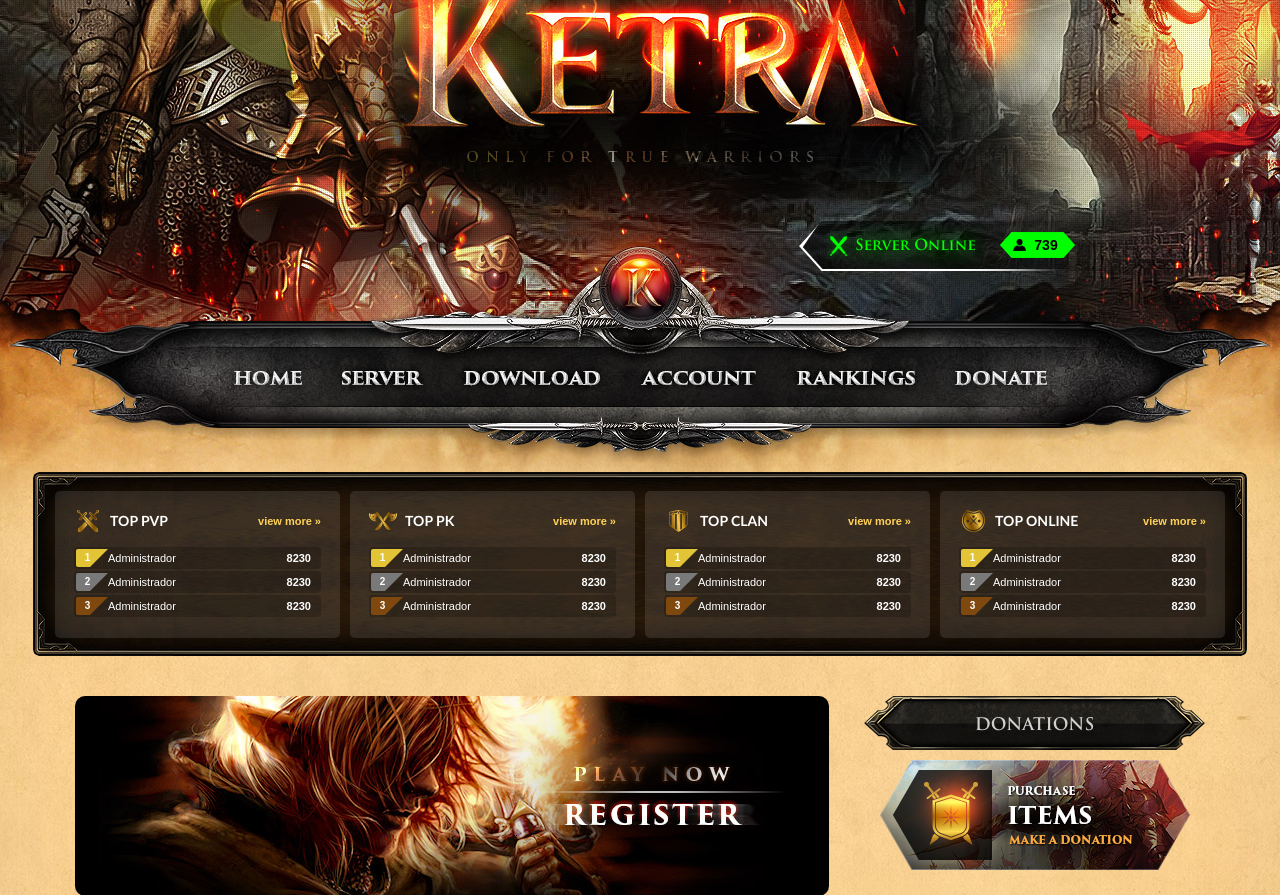
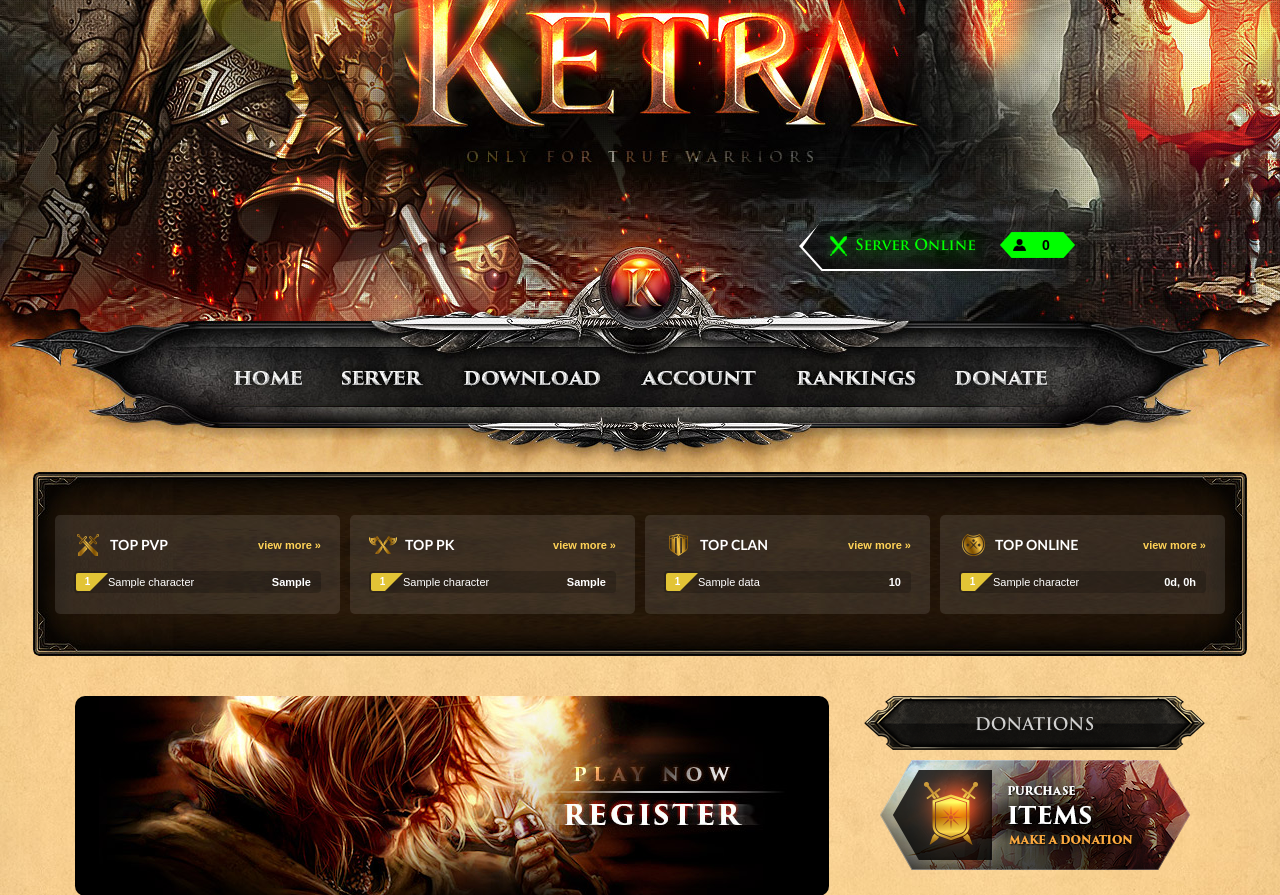
Before and after one commit to michaelsribeiro/L2Ketra, a PHP site: page / in a window 1280 px wide. Shown: the part 308-1203 px from the top of the page. Run offline with PHP 8.4, Linux system fonts and the light colour scheme; tables that the repository leaves empty or names only in its code hold one stand-in row (values such as "Sample post"); some libraries are stand-ins or nearby versions.

Commit message:
Page header status updated

```diff
--- a/pages/header.php
+++ b/pages/header.php
@@ -1,4 +1,4 @@
-<?php ?>
+<?php include "engine/db_connect.php"; ?>
 <header>
     <div class="container">
         <div class="user">
@@ -19,13 +19,22 @@
                     </div>
                 </form>
             </div>
-            <div class="forgot"><a href="#">Forgot your password?</a></div>
+            <div class="forgot"><a href="./?pages=forgot">Forgot your password?</a></div>
             <img class="avatar" src="assets/images/dark-elf-male.jpg"></img>
         </div>
         <div class="serverStatus">
             <span></span>
             <p>Server Online</p>
-            <div class="players_on">739</div>
+            <?php
+                $sql = "SELECT COUNT(*) AS quant FROM characters WHERE online > 0";
+                $result = mysqli_query($conn, $sql);
+
+                if(mysqli_num_rows($result) > 0) {
+                    $fetch = mysqli_fetch_assoc($result);
+
+                    echo "<div class='players_on'>".$fetch['quant']."</div>";
+                }
+            ?>
         </div>
         <nav>
             <ul>
@@ -46,89 +55,130 @@
                 <div class="title">
                     <span class="pvp"></span>
                     <div class="desc">Top Pvp</div>
-                    <a href="http://#">view more »</a>
+                    <a href="./?pages=toppvp">view more »</a>
                 </div>
-                <div class="rank">
-                    <div class="p1 pos">1</div>
-                    <div class="nickname">Administrador</div>
-                    <div class="total">8230</div>
-                </div>
-                <div class="rank">
-                    <div class="p2 pos">2</div>
-                    <div class="nickname">Administrador</div>
-                    <div class="total">8230</div>
-                </div>
-                <div class="rank">
-                    <div class="p3 pos">3</div>
-                    <div class="nickname">Administrador</div>
-                    <div class="total">8230</div>
-                </div>
+                <?php
+                $i = 0;
+                $sql = "SELECT
+                            c.char_name,
+                            c.pvpkills
+                        FROM
+                            characters as c
+                        WHERE
+                            c.accesslevel = 0
+                        ORDER BY pvpkills DESC, char_name ASC LIMIT 3";
+                $result = mysqli_query($conn, $sql);
+
+                if(mysqli_num_rows($result) > 0) {
+                    while($fetch = mysqli_fetch_assoc($result)){
+                        $i++;
+                         echo
+                         "<div class='rank'>
+                            <div class='p".$i." pos'>".$i."</div>
+                            <div class='nickname'>".$fetch['char_name']."</div>
+                            <div class='total'>".$fetch['pvpkills']."</div>
+                        </div>";
+                    }
+                }
+            ?>
             </div>
             <div class="box-rank">
                 <div class="title">
                     <span class="pk"></span>
                     <div class="desc">Top Pk</div>
-                    <a href="http://#">view more »</a>
+                    <a href="./?pages=toppk">view more »</a>
                 </div>
-                <div class="rank">
-                    <div class="p1 pos">1</div>
-                    <div class="nickname">Administrador</div>
-                    <div class="total">8230</div>
-                </div>
-                <div class="rank">
-                    <div class="p2 pos">2</div>
-                    <div class="nickname">Administrador</div>
-                    <div class="total">8230</div>
-                </div>
-                <div class="rank">
-                    <div class="p3 pos">3</div>
-                    <div class="nickname">Administrador</div>
-                    <div class="total">8230</div>
-                </div>
+                <?php
+                $i = 0;
+                $sql = "SELECT
+                            c.char_name,
+                            c.pkkills
+                        FROM
+                            characters as c
+                        WHERE
+                            c.accesslevel = 0
+                        ORDER BY pkkills DESC, char_name ASC LIMIT 3";
+                $result = mysqli_query($conn, $sql);
+
+                if(mysqli_num_rows($result) > 0) {
+                    while($fetch = mysqli_fetch_assoc($result)){
+                        $i++;
+                        echo
+                        "<div class='rank'>
+                            <div class='p".$i." pos'>".$i."</div>
+                            <div class='nickname'>".$fetch['char_name']."</div>
+                            <div class='total'>".$fetch['pkkills']."</div>
+                        </div>";
+                    }
+                }
+                ?>
             </div>
             <div class="box-rank">
                 <div class="title">
                     <span class="clan"></span>
                     <div class="desc">Top Clan</div>
-                    <a href="http://#">view more »</a>
+                    <a href="./?pages=topclan">view more »</a>
                 </div>
-                <div class="rank">
-                    <div class="p1 pos">1</div>
-                    <div class="nickname">Administrador</div>
-                    <div class="total">8230</div>
-                </div>
-                <div class="rank">
-                    <div class="p2 pos">2</div>
-                        <div class="nickname">Administrador</div>
-                        <div class="total">8230</div>
-                </div>
-                <div class="rank">
-                    <div class="p3 pos">3</div>
-                    <div class="nickname">Administrador</div>
-                    <div class="total">8230</div>
-                </div>
+                <?php
+                $i = 0;
+                $sql = "SELECT
+                            c.clan_name,
+                            c.reputation_score
+                        FROM
+                            clan_data AS c
+                        ORDER BY c.clan_level DESC, c.reputation_score DESC LIMIT 3";
+                $result = mysqli_query($conn, $sql);
+
+                if(mysqli_num_rows($result) > 0) {
+                    while($fetch = mysqli_fetch_assoc($result)){
+                        $i++;
+                         echo
+                         "<div class='rank'>
+                            <div class='p".$i." pos'>".$i."</div>
+                            <div class='nickname'>".$fetch['clan_name']."</div>
+                            <div class='total'>".$fetch['reputation_score']."</div>
+                        </div>";
+                    }
+                }
+                ?>
             </div>
             <div class="box-rank">
                 <div class="title">
                     <span class="online"></span>
                     <div class="desc">Top Online</div>
-                    <a href="http://#">view more »</a>
+                    <a href="./?pages=toppvp">view more »</a>
                 </div>
-                <div class="rank">
-                    <div class="p1 pos">1</div>
-                    <div class="nickname">Administrador</div>
-                    <div class="total">8230</div>
-                </div>
-                <div class="rank">
-                    <div class="p2 pos">2</div>
-                    <div class="nickname">Administrador</div>
-                    <div class="total">8230</div>
-                </div>
-                <div class="rank">
-                    <div class="p3 pos">3</div>
-                    <div class="nickname">Administrador</div>
-                    <div class="total">8230</div>
-                </div>
+                <?php
+                $i = 0;
+                $sql = "SELECT
+                            c.char_name,
+                            c.onlinetime
+                        FROM
+                            characters as c
+                        WHERE
+                            c.accesslevel = 0
+                        ORDER BY onlinetime DESC, char_name ASC LIMIT 3";
+                $result = mysqli_query($conn, $sql);
+
+                if(mysqli_num_rows($result) > 0) {
+                    while($fetch = mysqli_fetch_assoc($result)){
+                        $i++;
+
+                        $dias = intval($fetch['onlinetime'] / 86400);
+                        $marcador = $fetch['onlinetime'] % 86400;
+                        $hora = intval($marcador / 3600);
+                        $marcador = $marcador % 3600;
+                        $minuto = intval($marcador / 60);
+
+                        echo
+                        "<div class='rank'>
+                            <div class='p".$i." pos'>".$i."</div>
+                            <div class='nickname'>".$fetch['char_name']."</div>
+                            <div class='total'>".$dias."d, ", $hora."h "."</div>
+                        </div>";
+                    }
+                }
+                ?>
             </div>
         </div>
     </div>
```
Also changed, not shown: pages/bosses.php (+14 -4 lines), pages/topclan.php (+16 -3 lines), pages/toppk.php (+26 -4 lines), pages/toppvp.php (+26 -4 lines).
